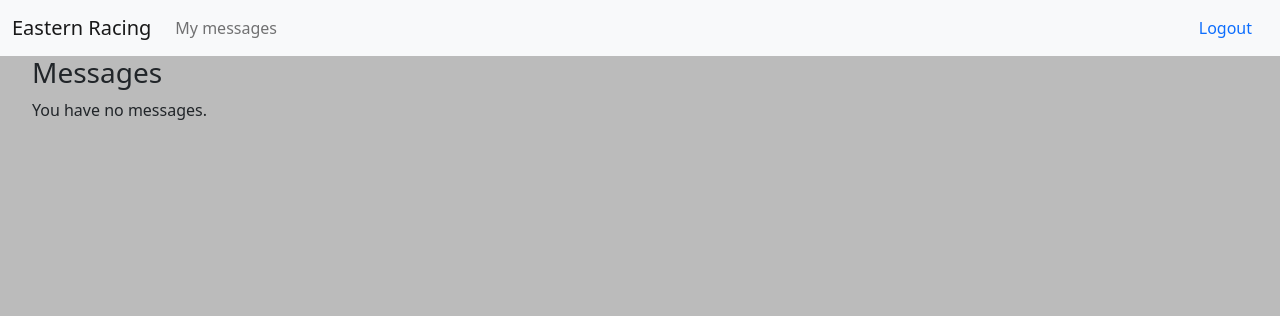
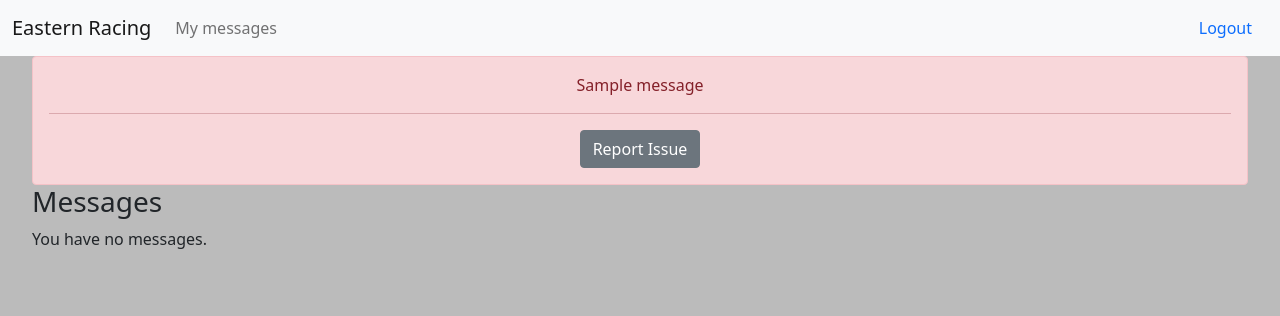
Before and after one commit to tr130/DjangoCarManagement, a Django app: page /cars/message_list/ in a window 1280 px wide. Shown: the top 316 px of the page. Run offline with Django 3.2, Linux system fonts and the light colour scheme; a user stored in the database is signed in; data comes from the database, SQL or seed files in the repository; both versions use the stored data as it was after the commit; one stand-in notice (Sample message) is shown; some libraries are stand-ins or nearby versions.

Commit message:
bugfixes and report issues

```diff
--- /dev/null
+++ b/car_mgmt/context_processors.py
@@ -0,0 +1,6 @@
+from cars.forms import MessageForm
+from accounts.models import Manager
+
+def report_form(request):
+    report_form = MessageForm(initial={'sender': request.user, 'recipient': Manager.objects.get(id=1).user})
+    return {'report_form': report_form}
--- a/car_mgmt/settings.py
+++ b/car_mgmt/settings.py
@@ -67,6 +67,7 @@ TEMPLATES = [
                 'django.template.context_processors.request',
                 'django.contrib.auth.context_processors.auth',
                 'django.contrib.messages.context_processors.messages',
+                'car_mgmt.context_processors.report_form',
             ],
         },
     },
--- a/cars/forms.py
+++ b/cars/forms.py
@@ -32,6 +32,9 @@ class MessageForm(forms.ModelForm):
     class Meta:
         model = Message
         fields = ('sender', 'recipient', 'car', 'job', 'subject', 'body')
+        labels = {
+            'body': _('Message')
+        }
         widgets = {
             'sender': forms.HiddenInput(),
             'recipient': forms.HiddenInput(),
--- a/cars/templates/cars/base.html
+++ b/cars/templates/cars/base.html
@@ -1,4 +1,5 @@
 {% load static %}
+{% load crispy_forms_tags %}
 
 <!DOCTYPE html>
 <html lang="en">
@@ -107,8 +108,47 @@
     </div>
   </nav>
   <div id="content">
+    <!-- ==== FLASH MESSAGES ==== -->
+
+{% if messages %}
+<div class="messages">
+  {% for message in messages %}
+  <div class="alert alert-danger mb-0 text-center" role="alert">
+    {{ message }}
+    <hr>
+    <button type="button" class="btn btn-secondary" data-bs-toggle="modal" data-bs-target="#reportModal">
+  Report Issue
+</button>
+  </div>
+  {% endfor %}
+</div>
+{% endif %}
     {% block content %}
     {% endblock content %}
+
+    <!-- ==== REPORT MODAL ==== -->
+    <div class="modal fade" id="reportModal" tabindex="-1" aria-labelledby="reportModalLabel" aria-hidden="true">
+  <div class="modal-dialog modal-dialog-scrollable">
+    <div class="modal-content">
+      <div class="modal-header">
+        <h5 class="modal-title" id="reportModalLabel">Add job</h5>
+        <button type="button" class="btn-close" data-bs-dismiss="modal" aria-label="Close"></button>
+      </div>
+      <div class="modal-body">
+        <form action="{% url 'cars:report-issue' %}" id="report-form" method="post">
+          {% csrf_token %}
+          {{ report_form|crispy }}
+          <input type="hidden" name="form_type" value="job">
+          <button type="submit" class="btn btn-info mt-2">Save</button>
+        </form>
+      </div>
+      <div class="modal-footer">
+        <button type="button" class="btn btn-secondary" data-bs-dismiss="modal">Close</button>
+      </div>
+    </div>
+  </div>
+</div>
+
   </div>
   <script src="https://cdn.jsdelivr.net/npm/bootstrap@5.0.2/dist/js/bootstrap.bundle.min.js"
     integrity="sha384-MrcW6ZMFYlzcLA8Nl+NtUVF0sA7MsXsP1UyJoMp4YLEuNSfAP+JcXn/tWtIaxVXM" crossorigin="anonymous">
--- a/cars/templates/cars/messages.html
+++ b/cars/templates/cars/messages.html
@@ -3,10 +3,10 @@
 {% block content %}
 <div class="list-group">
     <h3>Messages</h3>
-    {% if not messages %}
+    {% if not message_list %}
     You have no messages.
     {% endif %}
-    {% for message in messages %}
+    {% for message in message_list %}
     <div class="list-group-item list-group-item-action">
         <div class="d-flex w-100 justify-content-between">
             <div>
--- a/cars/urls.py
+++ b/cars/urls.py
@@ -22,4 +22,5 @@ urlpatterns = [
     path('invoice_list/', views.invoice_list, name='invoice-list'),
     path('receipt/<str:pk>', views.receipt_pdf, name="receipt-pdf"),
     path('<str:pk>/', views.car_overview, name='car-overview'),
+    path('report-issue', views.report_issue, name='report-issue'),
 ]
--- a/cars/views.py
+++ b/cars/views.py
@@ -50,8 +50,12 @@ def car_list(request):
 def car_overview(request, pk):
     if request.method == 'POST':
         if request.POST['form_type'] == 'job':
-            job_form = JobForm(request.POST)
-            job_form.save()
+            try:
+                job_form = JobForm(request.POST)
+                job_form.save()
+            except:
+                messages.warning(request, 'An error has occurred. Please try again.')
+                return HttpResponseRedirect(request.headers['REFERER'])
         return HttpResponseRedirect(reverse('cars:car-overview', args=(pk,)))
     context = {}
     car = get_object_or_404(Car, id=pk)
@@ -62,11 +66,11 @@ def car_overview(request, pk):
         if request.user != car.owner.user:
             return redirect('cars:home')
     elif request.session['role'] == 'Manager':
-        context['job_form'] = JobForm(initial={'car': car, 'manager': request.user})
+        context['job_form'] = JobForm(initial={'car': car, 'manager': request.user.manager})
         context['message_form'] = MessageForm(initial={'car': car, 'sender': request.user, 'recipient': car.owner.user})
     elif request.session['role'] == 'Employee':
         context['message_form'] = MessageForm(initial={'car': car, 'sender': request.user, 'recipient': car.owner.user})
-    context['messages'] = car.message_set.all().order_by('-created')
+    context['message_list'] = car.message_set.all().order_by('-created')
 
     return render(request, 'cars/car_overview.html', context)
 
@@ -318,9 +322,9 @@ def receipt_pdf(request, pk):
 
 @login_required
 def message_list(request):
-    messages = request.user.message_sender.all().union(request.user.message_recipient.all()).order_by('-created')
+    message_list = request.user.message_sender.all().union(request.user.message_recipient.all()).order_by('-created')
     context = {
-        'messages': messages,
+        'message_list': message_list,
     }
     return render(request, 'cars/messages.html', context)
 
@@ -345,3 +349,12 @@ def assign_message_to_job(request):
     message.job = job
     message.save()
     return HttpResponseRedirect(request.headers['Referer'])
+
+@login_required
+def report_issue(request):
+    issue = MessageForm(request.POST)
+    try:
+        issue.save()
+    except:
+        messages.warning(request, 'Unable to report the issue. Please contact the administrator directly.')
+    return HttpResponseRedirect(request.headers['REFERER'])
```
Also changed, not shown: cars/templates/cars/car_overview.html (+5 -4 lines), cars/templates/cars/invoice_details.html (+0 -12 lines), cars/templates/cars/job_details.html (+0 -14 lines), parts/templates/parts/parts_admin.html (+0 -14 lines), db.sqlite3.
